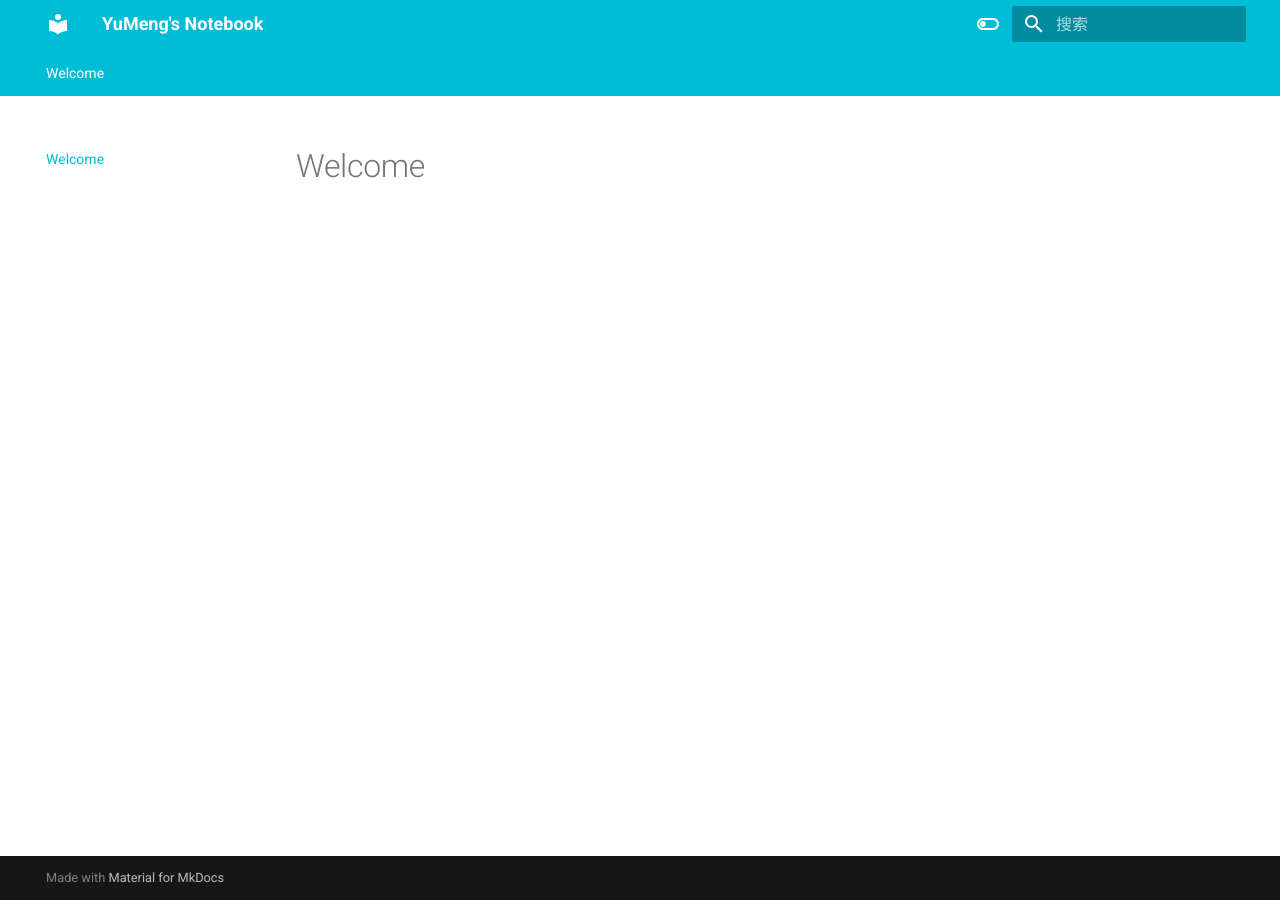
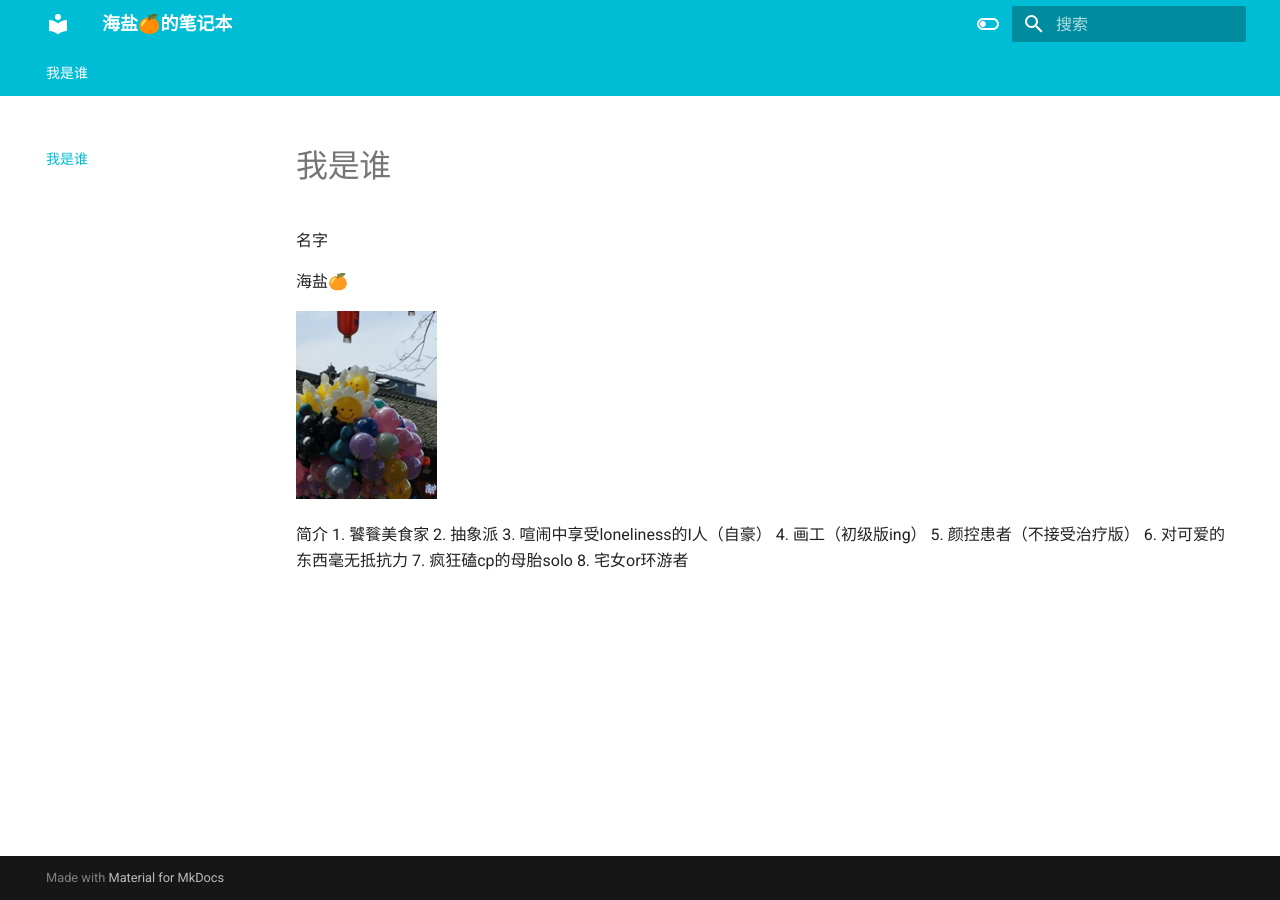
Before and after one commit to moon0222/Sister-Web, an MkDocs documentation site: the page built from docs/index.md, in a window 1280 px wide. Built offline with MkDocs 1.6.1 and Material for MkDocs 9.7.7, drawn with Linux system fonts in a browser that asks for light colours.

Commit message:
adding intial files

```diff
--- a/docs/index.md
+++ b/docs/index.md
@@ -1 +1,17 @@
-# Welcome
+# 我是谁
+
+名字
+
+海盐🍊
+
+![image](./image.png)
+
+简介
+1. 饕餮美食家
+2. 抽象派
+3. 喧闹中享受loneliness的I人（自豪）
+4. 画工（初级版ing）
+5. 颜控患者（不接受治疗版）
+6. 对可爱的东西毫无抵抗力
+7. 疯狂磕cp的母胎solo
+8. 宅女or环游者
--- a/mkdocs.yml
+++ b/mkdocs.yml
@@ -1,4 +1,4 @@
-site_name: YuMeng's Notebook
+site_name: 海盐🍊的笔记本
 theme:
   features:
     - navigation.tabs
```
Also changed, not shown: docs/image.png (added).
